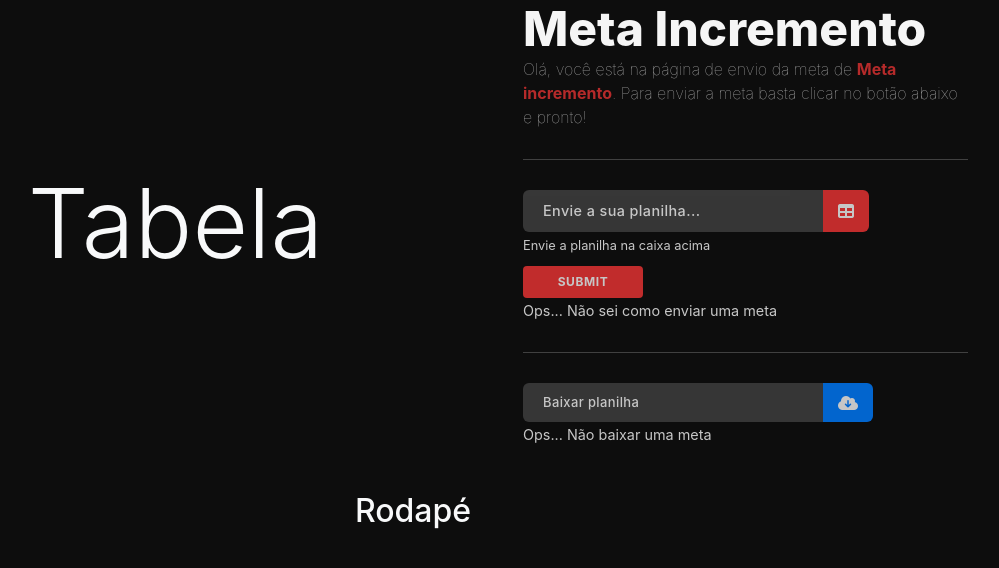
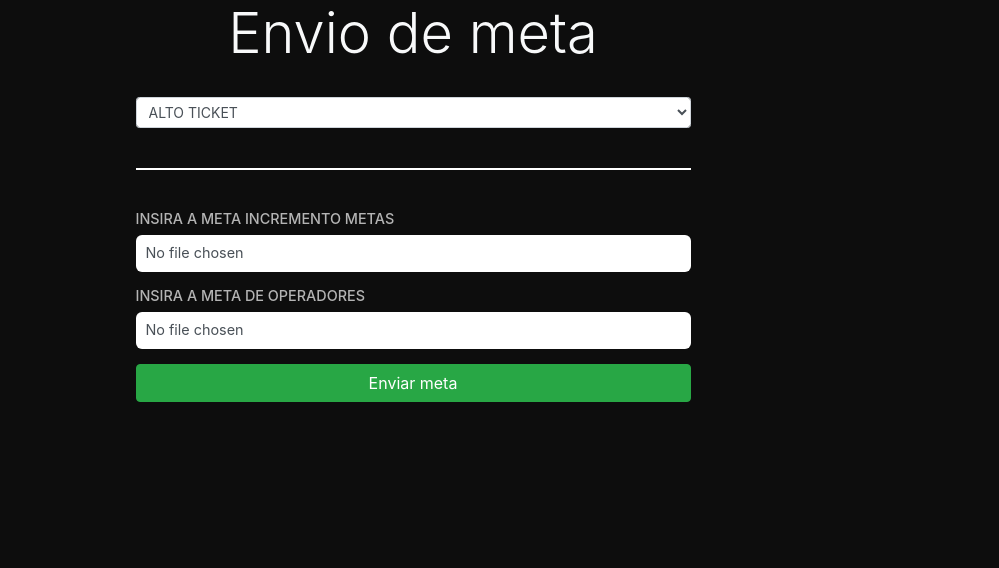
Before and after one commit to gustavowsp/DjangoMetas, a Django app: page /incremento/ in a window 1280 px wide. Shown: the part 59-627 px from the top of the page, without its empty margins (227-1226 px from the left). Run offline with Django 4.2, Linux system fonts and the light colour scheme; some libraries are stand-ins or nearby versions.

Commit message:
Parei na validação de dados, estou recuperando os dados de uma planilha

```diff
--- /dev/null
+++ b/planilhas/static/planilhas/meta.css
@@ -0,0 +1,37 @@
+
+.file-transform{
+    background-color: #fff;
+    height: 26.4;
+    padding: 10px 10px;
+    border-radius: 6px;
+    position: relative;
+    color: #495057;
+    font-size: 0.9em;
+}
+
+input::file-selector-button {
+    width: 100%;
+    margin-top: -5px;
+    padding-bottom: 6px;
+    margin-left: -10px;
+    position: absolute;
+    border-radius: 6px;
+    opacity: 0;
+}
+#formdata{
+    margin-top: 30px;
+}
+#formdata div{
+    margin-bottom: 15px;
+}
+
+#files h6{
+    color: #b4b4b4;
+    font-size: 0.9em;
+    text-transform: uppercase;
+    margin-top: 10px;
+}
+hr{
+    border: 1px solid #fff;
+    margin: 40px 0px;
+}
--- /dev/null
+++ b/planilhas/templates/planilhas/metas.html
@@ -0,0 +1,74 @@
+{% extends 'global/base.html' %}
+{% load static %}
+
+{% block 'title' %}Importador De Metas{% endblock 'title' %}teste
+
+
+
+{% block 'css' %}
+    <link rel="stylesheet" href="{% static 'planilhas/meta.css' %}">
+
+{% endblock 'css' %}
+
+
+{% block 'body' %}
+
+
+    <div class="container">
+
+        <div class="w-50 mx-auto">
+            <h3 class="display-4 text-center">Envio de meta</h3>
+
+            <div>
+
+                <form method="post" enctype="multipart/form-data" id="formdata">
+                    {% csrf_token %}
+
+                    <!-- Qual carteira é essa? -->
+
+                    <div class="form-group">
+                        <select name="carteira" class="form-control form-control-sm">
+
+                            <option value="alto_ticket">ALTO TICKET</option>
+                            <option value="comercial_imobiliario">COMERCIAL IMOBILIARIO JURIDICO</option>
+                            <option value="veiculos_amg">VEICULOS AMIGAVEL</option>
+                            <option value="veiculos_lp">VEICULOS LP</option>
+                            <option value="consorcio_imo_jur">CONSÓRSCIO IMOBILIARIO JUR</option>
+                            <option value="comercial_juri">COMERCIAL JURIDICO</option>
+                            <option value="credito_imobiliario_juamg">CREDITO IMOBILIARIO JURIDICO/AMIGÁVEL</option>
+                            <option value="veiculos_juri">VEICULOS JURIDICO</option>
+
+                        </select>
+                    </div>
+                    <hr>
+
+                    <!--Meta filha-->
+                    <div id="files">
+                        <h6>Insira a meta incremento metas</h6>
+                        <div class="form-group file-transform">
+                            <input type="file" id="meta_filha" name="meta_filha" class="form-control-file" >
+                        </div>
+
+                        <!--Meta mãe-->
+                        <h6>Insira a meta de operadores</h6>
+                        <div class="form-group file-transform">
+
+                            <input type="file" id="meta_mae" name="meta_mae" class="form-control-file" >
+                        </div>
+                    </div>
+
+
+                    <button type="submit" class="btn btn-success btn-block">Enviar meta</button>
+                </form>
+
+            </div>
+
+            <div class="mt-5">
+                {%include 'global/partials/_messages.html'%}
+            </div>
+        </div>
+
+
+    </div>
+
+{% endblock 'body' %}
--- a/planilhas/views.py
+++ b/planilhas/views.py
@@ -1,7 +1,8 @@
 from django.shortcuts import render
+from django.contrib import messages
 import openpyxl
 import pyodbc
-
+import time
 
 # Create your views here.
 def index(request):
@@ -9,43 +10,235 @@ def index(request):
 
 
 
+def incremento(request):
+
+    if request.method == 'POST':
+        """RECUPERAÇÃO DE INFORMAÇÕES
+
+        Nesta etapa vamos recuperar e verificar se foi enviado
+        as informações necessárioas para o funcionamento da view."""
+
+        def verify_carteira(carteira):
+            """
+            True: Existe
+            False: Não Existe
+
+            Essa função verifica se a carteira
+            que foi enviada existe"""
+
+            #TODO: Seria interresante puxar as carteiras existentes, de cada meta, de um banco de dados
+            # Assim, sempre que uma nova carteira surgir, é so adicionar no banco de dados e ela passará a passar na nossa validação
+            # Por enquanto se uma nova carteira surge, temos que mudar no hardcode
+
+            # True - Existe   |   False - Não existe
+            carteira_existe = False
+
+            carteiras_existentes = (
+                'alto_ticket',
+                'comercial_imobiliario',
+                'veiculos_amg',
+                'veiculos_lp',
+                'consorcio_imo_jur',
+                'comercial_juri',
+                'credito_imobiliario_juamg',
+                'veiculos_juri',
+            )
+
+            if carteira in carteiras_existentes:
+                carteira_existe = True
+
+            return carteira_existe
+
+        def is_excel(plan):
+            """
+            True: é uma planilha excel
+            False: Não é uma planilha excel
+            """
+
+            try: # Só abre se for excel, caso não vai dar erro
+                openpyxl.load_workbook(plan)
+                is_excel = True
+            except:
+                is_excel =  False
+
+            return is_excel
+
+        def sheet_exists(plan):
+            """
+            A página de dados existe?
+            Sim : True
+            Não : False
+
+            Essa função verifica se a aba de dados existe, para que possamos ter acesso aos dados.
+            """
+
+            if 'Dados' not in plan.sheetnames:
+                exist = False
+            else:
+                exist = True
+
+            return exist
+
+        def headers_is_corretct(plan,tipo=None):
+            """
+            True: Está correto
+            False: Está incorreto
+
+            Essa função verifica se os cabeçalhos da meta existem, caso não existam, possívelmente estamos abrindo
+            uma planilha errada, que possui uma aba nomeada DADOS.
+            """
+
+            header_default = [
+                'COMP',
+                'CARTEIRA',
+                'FRENTE',
+                'TIPO_META',
+                'META_1',
+                'META_2',
+                'META_3',
+                'META_4',
+                'META_5'
+            ]
+            header_plan = []
+            #TODO: Criar um sistema que muda o local de busca de valores, já que em metas operadores está em um local e incremento meta em outro
+            for row in plan.iter_rows(min_row=3, max_row=3, max_col=9 ):
+                for cell in row:
+                    header_plan.append(cell.value)
+
+            return header_plan == header_default
+
+        def get_data_meta(plan):
+            """
+            Retorna um dicionário com nomes das colunas em forma de key, e os dados na forma de valores da key.
+            """
+
+            dados = {
+
+            }
+
+
+            # Passa por cada coluna
+            for row in plan.iter_cols(min_row=3, max_col=9):
+
+                # Criando uma key com o nome da coluna COMP, ela recebe o valor lista, para que possamos adicionar valores
+                dados[row[0].value] = []
+
+                # Adicionando valores na key atual
+                for cell in row:
+                    dados[row[0].value].append(cell.value)
+
+
+
+        # Pegando informações, nome carteira e planilhas
+        #--------------------------------------------------
+        carteira = request.POST.get('carteira')
+
+        try:
+            meta_op = request.FILES['meta_mae']
+            incremento_meta = request.FILES['meta_filha']
+        except:
+            messages.add_message(
+                request,
+                messages.WARNING,
+                "Ops! Você se esqueceu de enviar uma das planilhas"
+                )
+            return render(request, 'planilhas/metas.html')
+
+
+        # Verificando se informações enviadas são as certas
+        #-----------------------------------------------------------------------------------------
+
+        # Verificando carteira
+        if not verify_carteira(carteira):
+            messages.add_message(request ,messages.ERROR, "Essa carteira não existe...")
+            return render(request, 'planilhas/metas.html')
+
+
+
+        # Os arquivos enviados, são realmentes planilhas excel?
+        if not is_excel(meta_op):
+            messages.add_message(request,messages.ERROR, "Ops! O que foi enviado no campo meta operadores, não era uma planilha ")
+            return render(request, 'planilhas/metas.html')
+        else:
+            meta_op = openpyxl.load_workbook(meta_op) # Abrindo a planilha
+
+        if not is_excel(incremento_meta):
+            messages.add_message(request,messages.ERROR, "Ops! O que foi enviado no campo incremento meta, não era uma planilha ")
+            return render(request, 'planilhas/metas.html')
+        else:
+            incremento_meta = openpyxl.load_workbook(incremento_meta)
+
+
+
+        # Verificando se a página de dados existe
+        if not sheet_exists(meta_op):
+            messages.add_message(
+                request,
+                messages.ERROR,
+                "Ops! a página 'dados' na planilha meta operadores, não pode ser encontrada. Baixe nosso layout de metas e insira os dados!")
+            return render(request, 'planilhas/metas.html')
+        else:
+            meta_op = meta_op['Dados']
+
+        if not sheet_exists(incremento_meta):
+            messages.add_message(
+                request,
+                messages.ERROR,
+                "Ops! a página 'dados' na planilha incremento meta, não pode ser encontrada. Baixe nosso layout de metas e insira os dados!")
+            return render(request, 'planilhas/metas.html')
+        else:
+            incremento_meta = incremento_meta['Dados']
+
+
+
+        # Verificando se os cabecalhos são os esperados
+        if not headers_is_corretct(incremento_meta):
+            messages.add_message(
+                request,
+                messages.WARNING,
+                "Não foi possível encontrar o cabeçalho de informações, na aba de dados. Você está enviando a meta correta? Verifique!"
+            )
+            return render(request, 'planilhas/metas.html')
+
+        #TODO: Criar um layout para a metas operadores e uma validação padrão.
+        if not headers_is_corretct(meta_op):
+            ...
+
+
+
+        # VALIDANDO AS INFORMAÇÕES EXISTENTES NA PLANILHA ENVIADA
+        #----------------------------------------------------------------
+        get_data_meta(incremento_meta)
+        columns_key = {
+            'meta_operadores' : {
+                'COMP'      :   [],
+                'CARTEIRA'  :   [],
+                'FRENTE'    :   [],
+                'TIPO_META' :   [],
+            },
+            'incremento_meta' : {
+                'COMP'      :   [],
+                'CARTEIRA'  :   [],
+                'FRENTE'    :   [],
+                'TIPO_META' :   [],
+            }
+        }
+
+
+
+        # Deu tudo certo e estamos importando
+        messages.add_message(request,messages.SUCCESS, "Importada com sucesso!")
+        return render(request, 'planilhas/metas.html')
+
+
+    return render(request, 'planilhas/metas.html')
+
 
 def valor(request):
 
-    if request.method == 'POST':
-
-        #Verificando se a planilhas existe
-        try:
-            request.FILES['valorpremio'] # Pegando a planilha de valor prêmio
-        except:
-            return render(request, 'planilhas/valorpremio.html')
-
-        #Começando a tratar a planilha
-        planilha = openpyxl.load_workbook(request.FILES['valorpremio'])
-        planilha = planilha['Dados']
-
-        for row in planilha.iter_rows(min_row=4):
-            print(row[0].value)
-
-
-
-    else:
-        pass
-
-    return render(request, 'planilhas/valorpremio.html')
-
-
-def incremento(request):
-
-    if request.method == 'POST':
-        return render(request, 'planilhas/metaincremento.html')
-
-    return render(request, 'planilhas/metaincremento.html')
+    ...
 
 
 def deflator(request):
 
-    if request.method == 'POST':
-        return render(request, 'planilhas/valorpremio.html')
-
-    return render(request, 'planilhas/valorpremio.html')
+    ...
--- a/templates/global/partials/_footer.html
+++ b/templates/global/partials/_footer.html
@@ -1,5 +1,3 @@
 <!-- Rodapé. -->
 <footer class="container text-center">
-    <br>
-    <h1>Rodapé</h1>
 </footer>
--- /dev/null
+++ b/templates/global/partials/_messages.html
@@ -0,0 +1,7 @@
+{% if messages %}
+    {% for message in messages  %}
+        <div class="{{message.tags}}">
+            {{message}}
+        </div>
+    {% endfor %}
+{% endif %}
```
Also changed, not shown: feature.md (added, +11 -0 lines), mlmetas/settings.py (+10 -0 lines).
